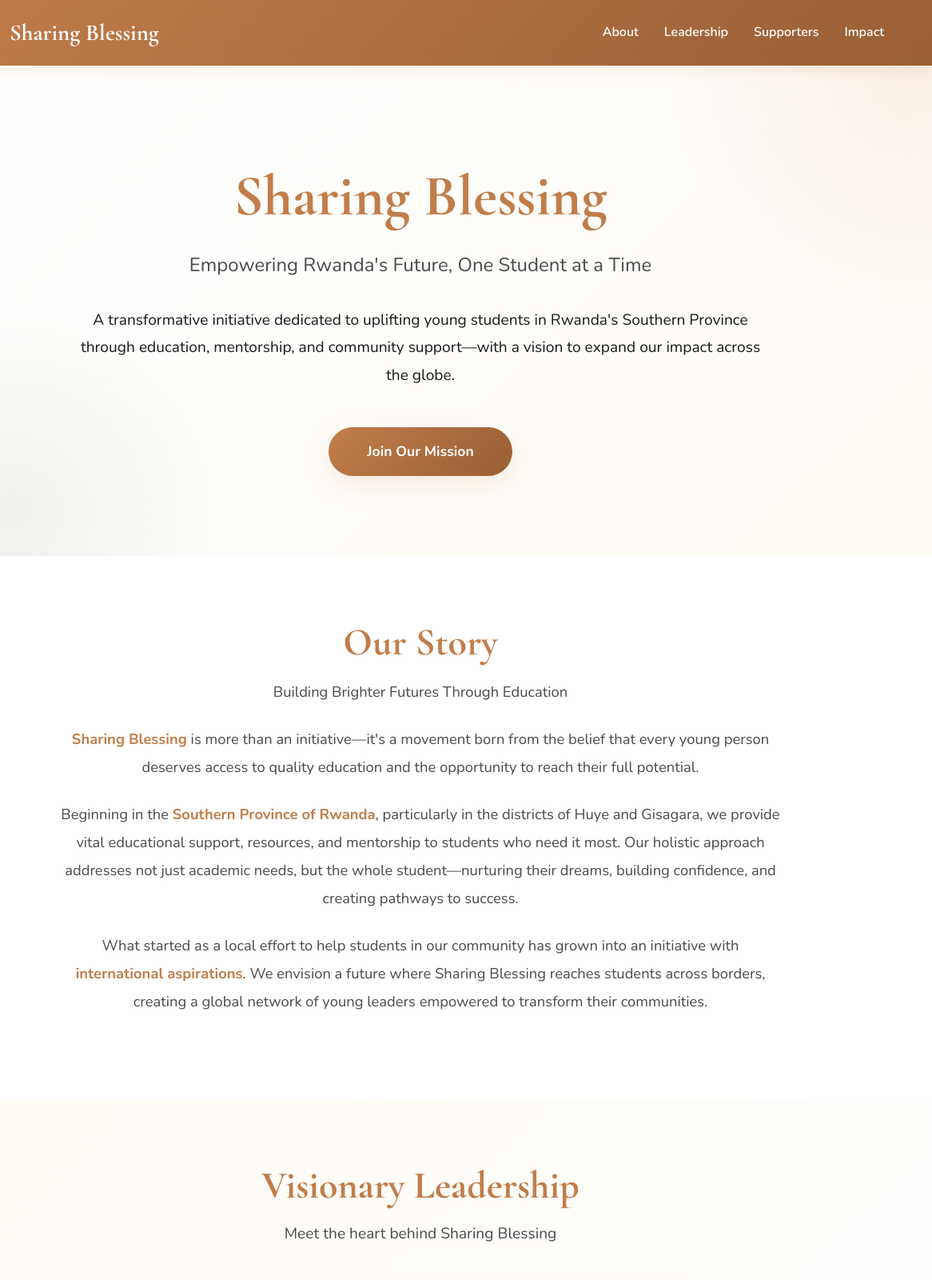
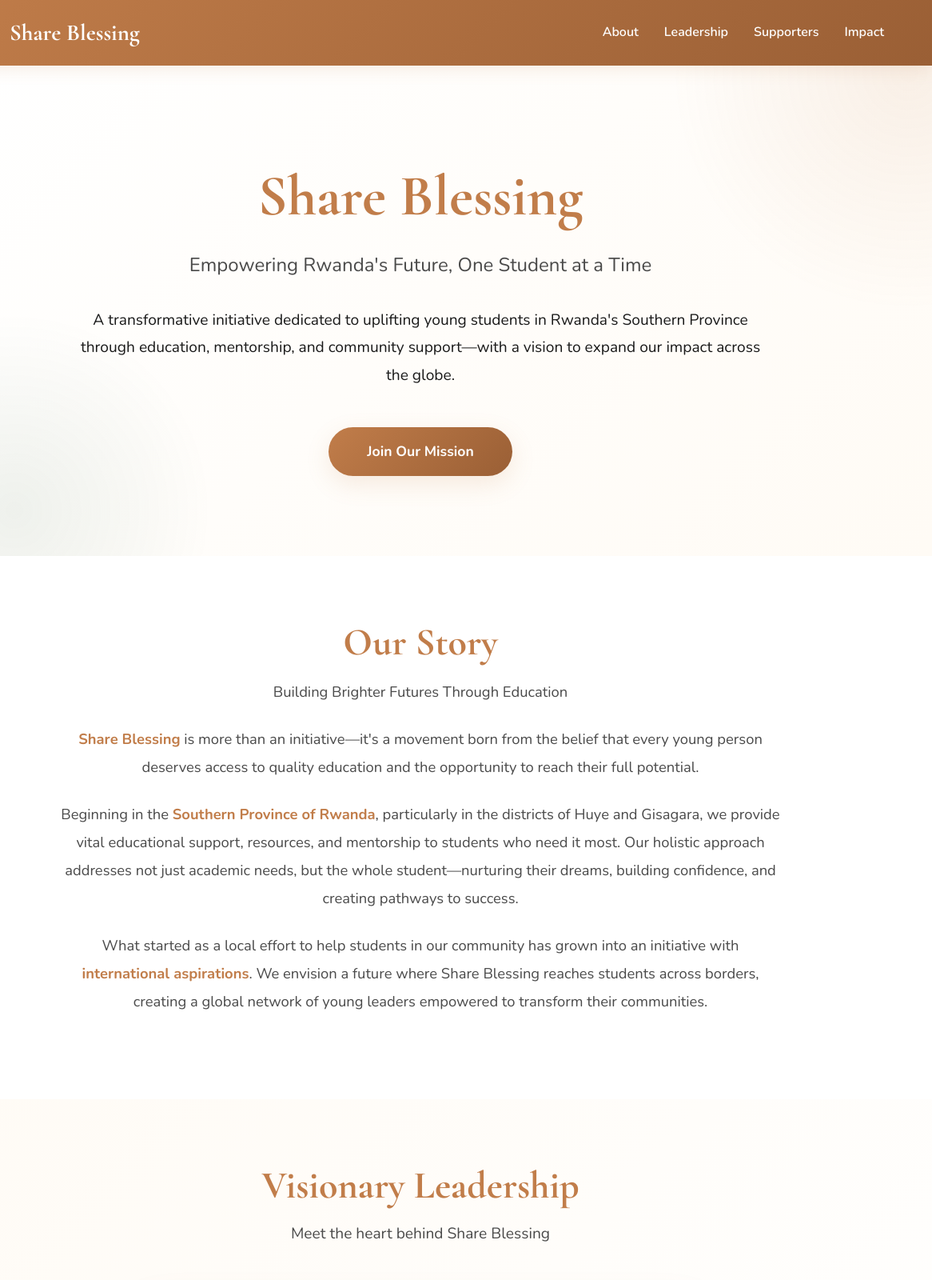
Before and after one commit to nfikirizarizo22/sharing-blessings, a plain HTML site: page index.html in a window 1280 px wide. Shown: the top 1600 px of the page at 80% size, 114-1280 px from the left. Drawn offline with nearby package versions, Linux system fonts and the light colour scheme.

```diff
--- a/index.html
+++ b/index.html
@@ -3,7 +3,7 @@
 <head>
     <meta charset="UTF-8">
     <meta name="viewport" content="width=device-width, initial-scale=1.0">
-    <title>Sharing Blessing - Empowering Students in Rwanda</title>
+    <title>Share Blessing - Empowering Students in Rwanda</title>
     <link rel="preconnect" href="https://fonts.googleapis.com">
     <link rel="preconnect" href="https://fonts.gstatic.com" crossorigin>
     <link href="https://fonts.googleapis.com/css2?family=Cormorant+Garamond:wght@400;600;700&family=Nunito:wght@300;400;600;700&display=swap" rel="stylesheet">
@@ -597,8 +597,8 @@
     <header>
         <nav class="container">
             <a href="#" class="logo">
-                <img src="https://pfst.cf2.poecdn.net/base/image/14bdee1cd11697cc5c18cbac10cac5a154adaccf8ae623c3e0efe613871265a3?w=1024&h=1024" alt="Sharing Blessing Logo" class="logo-img">
-                <span class="logo-text">Sharing Blessing</span>
+                <img src="https://pfst.cf2.poecdn.net/base/image/14bdee1cd11697cc5c18cbac10cac5a154adaccf8ae623c3e0efe613871265a3?w=1024&h=1024" alt="Share Blessing Logo" class="logo-img">
+                <span class="logo-text">Share Blessing</span>
             </a>
             <ul class="nav-links">
                 <li><a href="#about">About</a></li>
@@ -611,7 +611,7 @@
 
     <section class="hero">
         <div class="hero-content container">
-            <h1>Sharing Blessing</h1>
+            <h1>Share Blessing</h1>
             <p class="tagline">Empowering Rwanda's Future, One Student at a Time</p>
             <p class="mission-statement">
                 A transformative initiative dedicated to uplifting young students in Rwanda's Southern Province through education, mentorship, and community support—with a vision to expand our impact across the globe.
@@ -626,13 +626,13 @@
             <p class="section-subtitle">Building Brighter Futures Through Education</p>
             <div class="about-content">
                 <p>
-                    <strong>Sharing Blessing</strong> is more than an initiative—it's a movement born from the belief that every young person deserves access to quality education and the opportunity to reach their full potential.
+                    <strong>Share Blessing</strong> is more than an initiative—it's a movement born from the belief that every young person deserves access to quality education and the opportunity to reach their full potential.
                 </p>
                 <p>
                     Beginning in the <strong>Southern Province of Rwanda</strong>, particularly in the districts of Huye and Gisagara, we provide vital educational support, resources, and mentorship to students who need it most. Our holistic approach addresses not just academic needs, but the whole student—nurturing their dreams, building confidence, and creating pathways to success.
                 </p>
                 <p>
-                    What started as a local effort to help students in our community has grown into an initiative with <strong>international aspirations</strong>. We envision a future where Sharing Blessing reaches students across borders, creating a global network of young leaders empowered to transform their communities.
+                    What started as a local effort to help students in our community has grown into an initiative with <strong>international aspirations</strong>. We envision a future where Share Blessing reaches students across borders, creating a global network of young leaders empowered to transform their communities.
                 </p>
             </div>
         </div>
@@ -641,13 +641,13 @@
     <section id="leadership" class="leadership">
         <div class="container">
             <h2>Visionary Leadership</h2>
-            <p class="section-subtitle">Meet the heart behind Sharing Blessing</p>
+            <p class="section-subtitle">Meet the heart behind Share Blessing</p>
             <div class="leader-card">
                 <h3>Niyomukiza Naomie</h3>
                 <p class="title">Founder & Chief Executive Officer</p>
                 <p class="affiliation">Agahozo Shalom Youth Village • Final Year Student</p>
                 <p>
-                    As the founder and CEO of Sharing Blessing, Niyomukiza Naomie brings passion, vision, and unwavering commitment to empowering Rwanda's youth. Currently in her final year at Agahozo Shalom Youth Village, her deep connection to the institution and profound understanding of the challenges facing students in the Southern Province fuel her dedication to creating lasting change. Through her leadership, Sharing Blessing has become a beacon of hope, transforming lives and building futures one student at a time.
+                    As the founder and CEO of Share Blessing, Niyomukiza Naomie brings passion, vision, and unwavering commitment to empowering Rwanda's youth. Currently in her final year at Agahozo Shalom Youth Village, her deep connection to the institution and profound understanding of the challenges facing students in the Southern Province fuel her dedication to creating lasting change. Through her leadership, Share Blessing has become a beacon of hope, transforming lives and building futures one student at a time.
                 </p>
             </div>
         </div>
@@ -727,13 +727,13 @@
         <div class="container">
             <h2>Be Part of the Change</h2>
             <p>Together, we can create opportunities that transform lives and build a brighter future for students everywhere.</p>
-            <a href="mailto:sharingblessing@contact.rw" class="cta-button">Get Involved</a>
+            <a href="mailto:Shareblessing@contact.rw" class="cta-button">Get Involved</a>
         </div>
     </section>
 
     <footer>
         <div class="container">
-            <p>&copy; 2025 Sharing Blessing Initiative. All rights reserved.</p>
+            <p>&copy; 2025 Share Blessing Initiative. All rights reserved.</p>
             <p>Founded by Niyomukiza Naomie | Supported by Agahozo Shalom Youth Village</p>
             <div class="footer-links">
                 <a href="#about">About</a>
@@ -796,4 +796,5 @@
         });
     </script>
 </body>
+
 </html>
```
